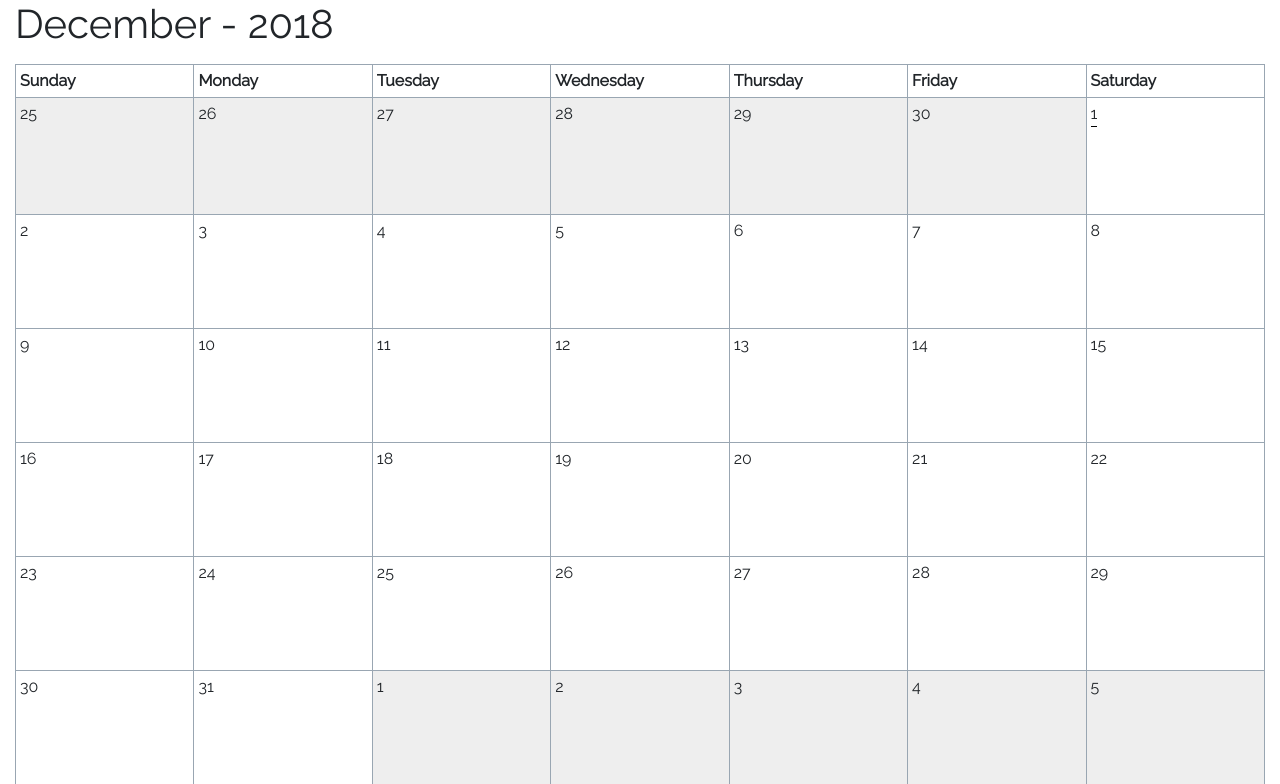
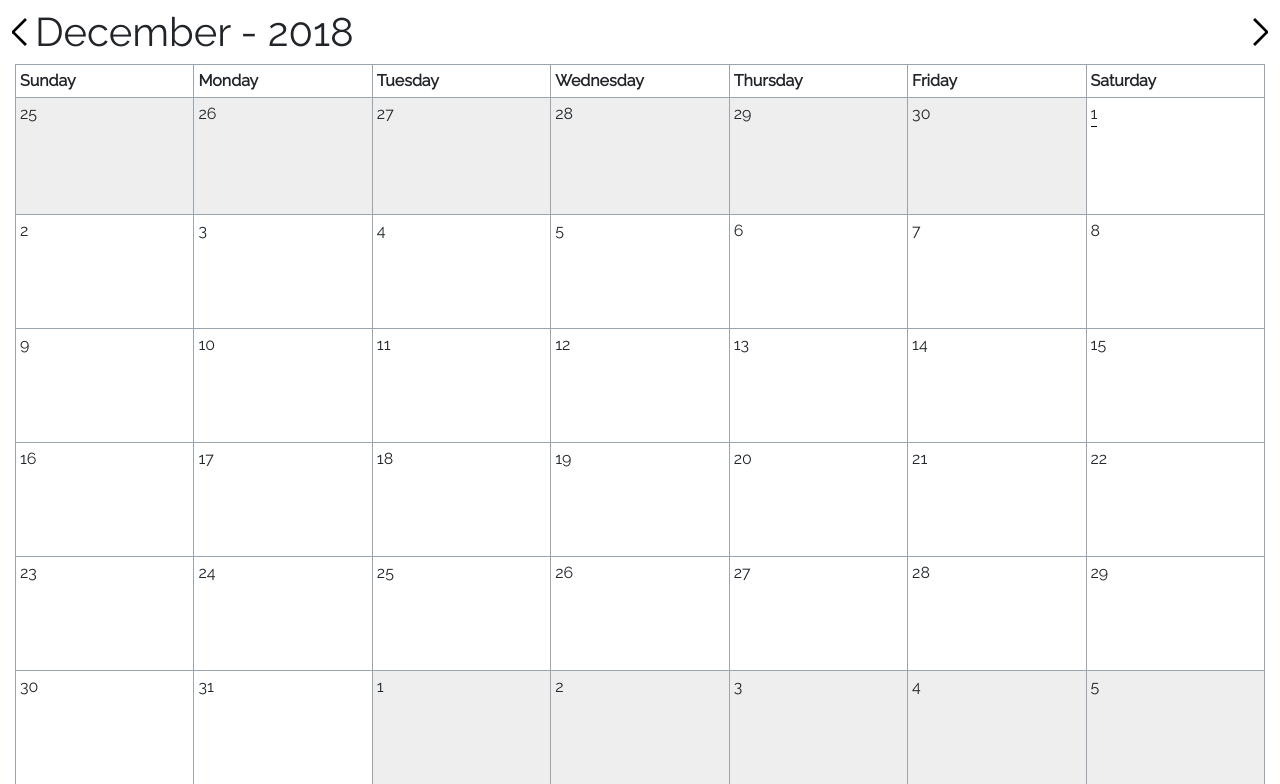
Before and after one commit to CharlMeyers/SimpleCalendar, a PHP site: page / in a window 1280 px wide. Shown: the top 784 px of the page. Run offline with PHP 8.4, Linux system fonts and the light colour scheme; some libraries are stand-ins or nearby versions.

Commit message:
Add month change buttons

```diff
--- a/index.html
+++ b/index.html
@@ -20,7 +20,9 @@
 <body class="container-fluid">
     <div id="calendar-container">
         <div id="calendar-header">
+            <div class="chevron left float-left"></div>
             <h1 id="monthAndYear"></h1>
+            <div class="chevron right float-right"></div>
         </div>
         <div id="calendar">
             <table class="table table-bordered table-sm">
--- a/main.css
+++ b/main.css
@@ -1,3 +1,19 @@
+@media only screen and (max-device-width: 480px){
+    #calendar-header {
+        justify-content: space-between;
+    }
+
+    #calendar-header h1 {
+        font-size: 1.8rem;
+    }
+}
+
+@media only screen and (min-device-width: 480px){
+    .chevron.right{
+        margin-left: auto;
+    }
+}
+
 html,body {
     height: 100%;
     font-family: 'Raleway', sans-serif;
@@ -40,10 +56,13 @@ table {
 
 #calendar-header {
     height: 64px;
+    display: flex;
+    align-items: center;
 }
 
 #calendar-header h1 {
     font-weight: 400;
+    margin-bottom: 0px;
 }
 
 #calendar {
@@ -64,3 +83,24 @@ table td > span {
     border-bottom: 1px solid black;
     width: fit-content;
 }
+
+.chevron {
+    border-top: 3px solid black;
+    border-left: 3px solid black;
+    border-top-left-radius: 3px;
+    width: 20px;
+    height: 20px;
+}
+
+.chevron:hover {
+    cursor: pointer;
+    border-color: lightgray;
+}
+
+.chevron.left {
+    transform: rotate(-45deg);
+}
+
+.chevron.right {
+    transform: rotate(135deg);
+}
```
